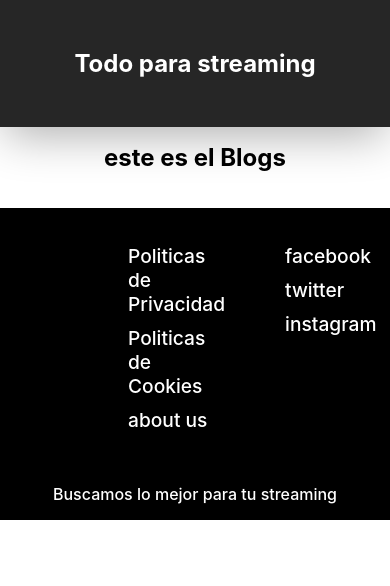
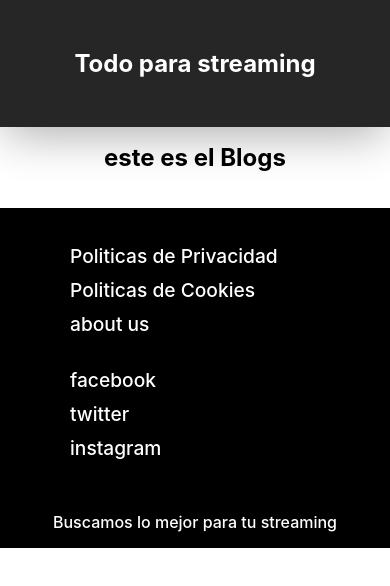
Before and after one commit to todoparaelstreaming/todoparaelstreaming, a React (Create React App) app: page /blogs-y-tutoriales in a window 390 px wide. Shown: the top 586 px of the page. Built offline with nearby package versions, Linux system fonts and the light colour scheme.

Commit message:
se obtimizo el footer para que sea responsive

```diff
--- a/src/components/Footer.js
+++ b/src/components/Footer.js
@@ -34,7 +34,7 @@ function Footer() {
                                 </a>
                             </li>
                             <li>
-                                <Link to="twitter">
+                                <Link to="twitter.com">
                                     twitter
                                 </Link>
                             </li>
--- a/src/components/css/Footer.css
+++ b/src/components/css/Footer.css
@@ -47,15 +47,15 @@
 }
 
 /* Extra large devices (large laptops and desktops, 1200px and up) */
-@media (min-width: 1200px) {
+@media (max-width: 1260px) {
 
 }
 /* Large devices (laptops/desktops, 992px and up) */
-@media (min-width: 992px) {
+@media (max-width: 996px) {
 
 }
 /* Medium devices (landscape tablets, 768px and up) */
-@media (min-width: 768px) {
+@media (max-width: 766px) {
 
 }
 /* Extra small devices (phones, 600px and down) */
@@ -63,9 +63,14 @@
 
 }
 /* Small devices (portrait tablets and large phones, 600px and up) */
-@media (min-width: 425px) {
+@media (max-width: 426px) {
+    .footer-container {
+        width: 90%;
+        flex: 1;
+        flex-direction: column;
+        flex-wrap: wrap;
+    }
+}
+@media (max-width: 366px) {
 
 }
-@media (min-width: 360px) {
-
-}
```
